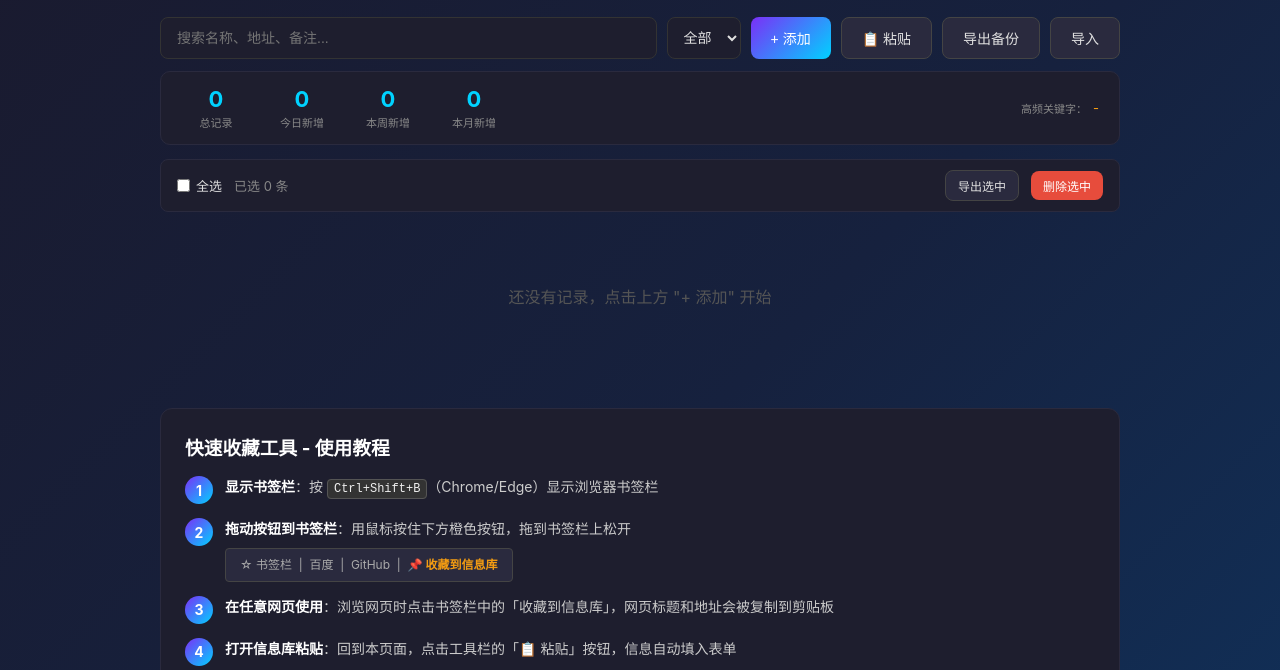
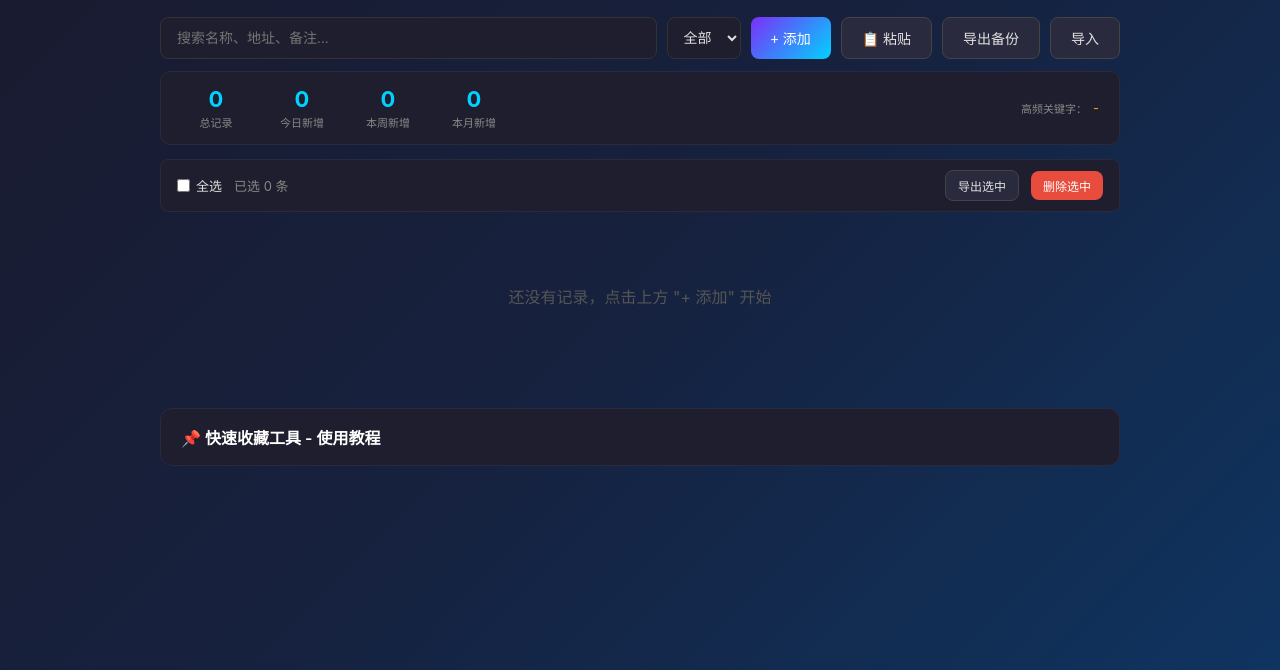
Before and after one commit to thinkingandwritingrepeatedly/personal-info-library, a plain HTML site: page index.html in a window 1280 px wide. Shown: the part 130-800 px from the top of the page. Drawn offline with Linux system fonts and the light colour scheme.

Commit message:
Add markdown formatting, multi-line notes, auto-scroll on edit, and collapsible bookmarklet section
Features:
- Support Markdown formatting in notes: **bold**, *italic*, `code`, [links](url)
- Change notes field from input to textarea for multi-line support
- Auto-scroll to form when editing entries from bottom of list
- Collapsible bookmarklet tutorial section using HTML5 <details> element
- Improved UX: less clutter on initial page load, content hidden until needed

Co-Authored-By: Claude Haiku 4.5 <noreply@anthropic.com>

```diff
--- a/index.html
+++ b/index.html
@@ -159,10 +159,8 @@ h1 {
 .entry-actions { display: flex; gap: 6px; flex-shrink: 0; flex-wrap: wrap; }
 
 .bookmarklet-section {
-  margin-top: 40px;
   padding: 24px;
   background: #1e1e2e;
-  border-radius: 12px;
   border: 1px solid #2a2a3e;
 }
 .bookmarklet-section h3 { margin-bottom: 10px; color: #fff; }
@@ -241,6 +239,48 @@ h1 {
 .note-content a { color: #00d2ff; text-decoration: none; }
 .note-content a:hover { text-decoration: underline; }
 
+details.bookmarklet-details {
+  margin-top: 40px;
+}
+
+summary.bookmarklet-summary {
+  cursor: pointer;
+  padding: 16px 20px;
+  background: #1e1e2e;
+  border: 1px solid #2a2a3e;
+  border-radius: 12px;
+  font-size: 16px;
+  font-weight: 600;
+  color: #fff;
+  user-select: none;
+  transition: all 0.2s;
+  display: flex;
+  align-items: center;
+}
+
+summary.bookmarklet-summary:hover {
+  border-color: #7b2ff7;
+  background: #252540;
+}
+
+summary.bookmarklet-summary::marker {
+  color: #7b2ff7;
+}
+
+details[open] > summary.bookmarklet-summary {
+  border-bottom-left-radius: 0;
+  border-bottom-right-radius: 0;
+  border-bottom: 1px solid #2a2a3e;
+}
+
+.bookmarklet-section {
+  background: #1e1e2e;
+  border: 1px solid #2a2a3e;
+  border-top: none;
+  border-radius: 0 0 12px 12px;
+  padding: 24px;
+}
+
 .toast {
   position: fixed;
   bottom: 30px;
@@ -318,9 +358,10 @@ h1 {
 
   <div class="entries" id="entries"></div>
 
-  <div class="bookmarklet-section">
-    <h3>快速收藏工具 - 使用教程</h3>
-    <div class="bookmarklet-steps">
+  <details class="bookmarklet-details">
+    <summary class="bookmarklet-summary">📌 快速收藏工具 - 使用教程</summary>
+    <div class="bookmarklet-section">
+      <div class="bookmarklet-steps">
       <div class="step">
         <div class="step-num">1</div>
         <div class="step-content">
@@ -366,6 +407,7 @@ h1 {
       <p class="bookmarklet-tip">填完账号密码后点「保存」即可。整个过程只需 3 秒。</p>
     </div>
   </div>
+  </details>
 </div>
 <div class="toast" id="toast"></div>
 
```
